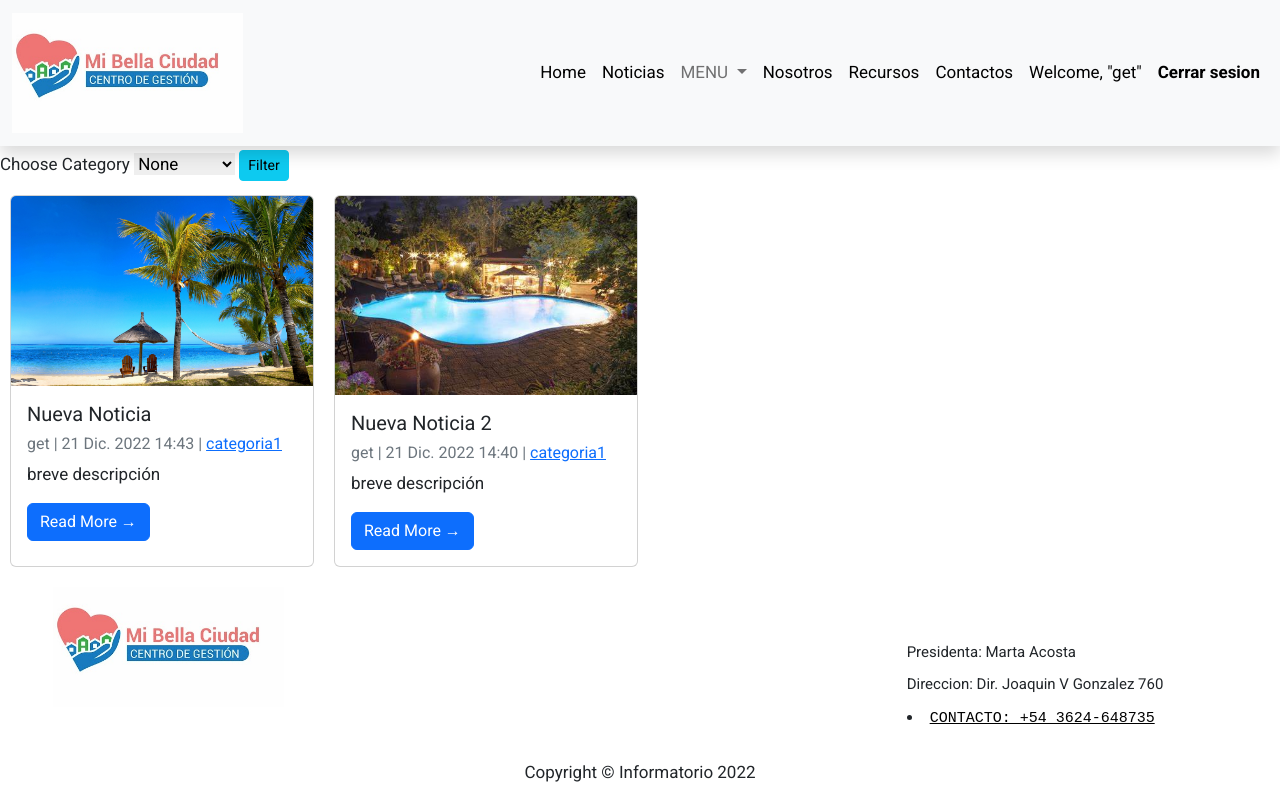
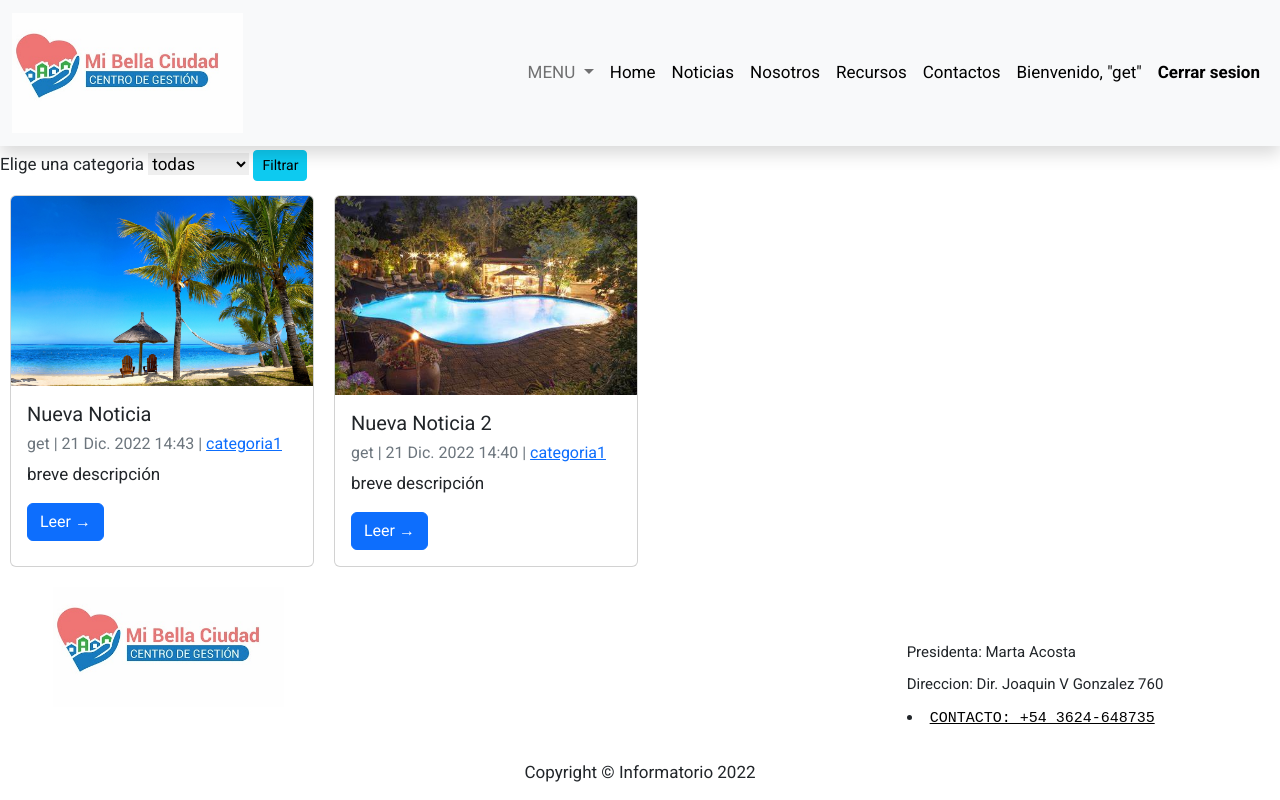
Before and after one commit to marcosg91/blog, a Django app: page /Noticias/ in a window 1280 px wide. Run offline with Django 4.2, Linux system fonts and the light colour scheme; a user stored in the database is signed in; data comes from the database, SQL or seed files in the repository; both versions use the stored data as it was after the commit.

Commit message:
nuevos cambios

```diff
--- a/ONG/Templates/Noticias.html
+++ b/ONG/Templates/Noticias.html
@@ -9,14 +9,14 @@
 
 <form method="GET" action="{% url 'noticias_url' %}">
   {% csrf_token %}
-    <label for="PostSelect">Choose Category</label>
+    <label for="PostSelect">Elige una categoria</label>
     <select name="PostFilter">
-      <option selected><button>None</button></option>
+      <option selected><button>todas</button></option>
       {% for cate in category%}
         <option><button  type="submit">{{cate.name}}</button></option>
       {% endfor %}
     </select>
-    <button type="submit" class="btn btn-info btn-sm mt-1 mb-1">Filter</button>
+    <button type="submit" class="btn btn-info btn-sm mt-1 mb-1">Filtrar</button>
     <!--<br><br>
     <input type="submit" name="PostSelect" value="submit"/>-->
 </form>
@@ -34,7 +34,7 @@
       </div>
       <p class="card-text text-muted h6">{{ post.author }} | {{ post.created_on}} | <a href="{% url 'categorys_url' post.category.slug %}"> {{post.category}} </a></p>
         <p class="card-text">{{ post.excerpt }}</p>
-        <a href="{% url 'post_detail' post.slug %}" class="btn btn-primary">Read More &rarr;</a>
+        <a href="{% url 'post_detail' post.slug %}" class="btn btn-primary">Leer &rarr;</a>
     </div>
   </div>
   {% endfor %}
--- a/ONG/Templates/navbar.html
+++ b/ONG/Templates/navbar.html
@@ -15,12 +15,7 @@
         </button>
         <div class="collapse navbar-collapse" id="navbarResponsive" style="flex-grow: 0;">
             <ul class="navbar-nav ml-auto">
-                <li class="nav-item text-black">
-                    <a class="nav-link text-black font-weight-bold" href="{% url 'home' %}">Home</a>
-                </li>
-                <li class="nav-item text-black">
-                    <a class="nav-link text-black font-weight-bold" href="{% url 'noticias_url' %}">Noticias</a>
-                </li>
+
                 <div class="collapse navbar-collapse" id="navbarNavDarkDropdown">
                     <ul class="navbar-nav">
                         <li class="nav-item dropdown">
@@ -30,15 +25,24 @@
                             </a>
                             <ul class="dropdown-menu dropdown-menu-dark">
                                 {% for categorias in caters %}
+
                                 <li><a class="dropdown-item" href="{% url 'home' %}">{{categorias}}</a></li>
                                 {% endfor %}
-                                <li><a class="dropdown-item" href="{% url 'home' %}">Hola</a></li>
+                                <li><a class="dropdown-item" href="{% url 'home' %}">Nosotros</a></li>
                                 <div class="dropdown-divider"></div>
-                                <li><a class="dropdown-item" href="{% url 'home' %}">Hola</a></li>
+                                <li><a class="dropdown-item" href="{% url 'home' %}">Recursos</a></li>
+                                <div class="dropdown-divider"></div>
+                                <li><a class="dropdown-item" href="{% url 'home' %}">Contactos</a></li>
                             </ul>
                         </li>
                     </ul>
                 </div>
+                <li class="nav-item text-black">
+                    <a class="nav-link text-black font-weight-bold" href="{% url 'home' %}">Home</a>
+                </li>
+                <li class="nav-item text-black">
+                    <a class="nav-link text-black font-weight-bold" href="{% url 'noticias_url' %}">Noticias</a>
+                </li>
                 <li class="nav-item text-black">
                     <a class="nav-link text-black font-weight-bold" href="#">Nosotros</a>
                 </li>
@@ -52,7 +56,7 @@
                 {% if request.user.is_authenticated %}
                 <li class="nav-item text-black">
                     <a class="has-text-light mr-2 nav-link text-black font-weight-bold">
-                        Welcome, "{{ user.username }}"
+                        Bienvenido, "{{ user.username }}"
                     </a>
                 </li>
                 <li class="nav-item text-black">
@@ -65,7 +69,8 @@
                         class="button is-success mr-2 nav-link text-black font-weight-bold"><strong>Registrarse</strong></a>
                 </li>
                 <li class="nav-item text-black">
-                    <a href="{% url 'login_url' %}" class="button is-light nav-link text-black font-weight-bold">Iniciar sesion</a>
+                    <a href="{% url 'login_url' %}" class="button is-light nav-link text-black font-weight-bold">Iniciar
+                        sesion</a>
                 </li>
                 {% endif %}
             </ul>
```
Also changed, not shown: ONG/db.sqlite3.
